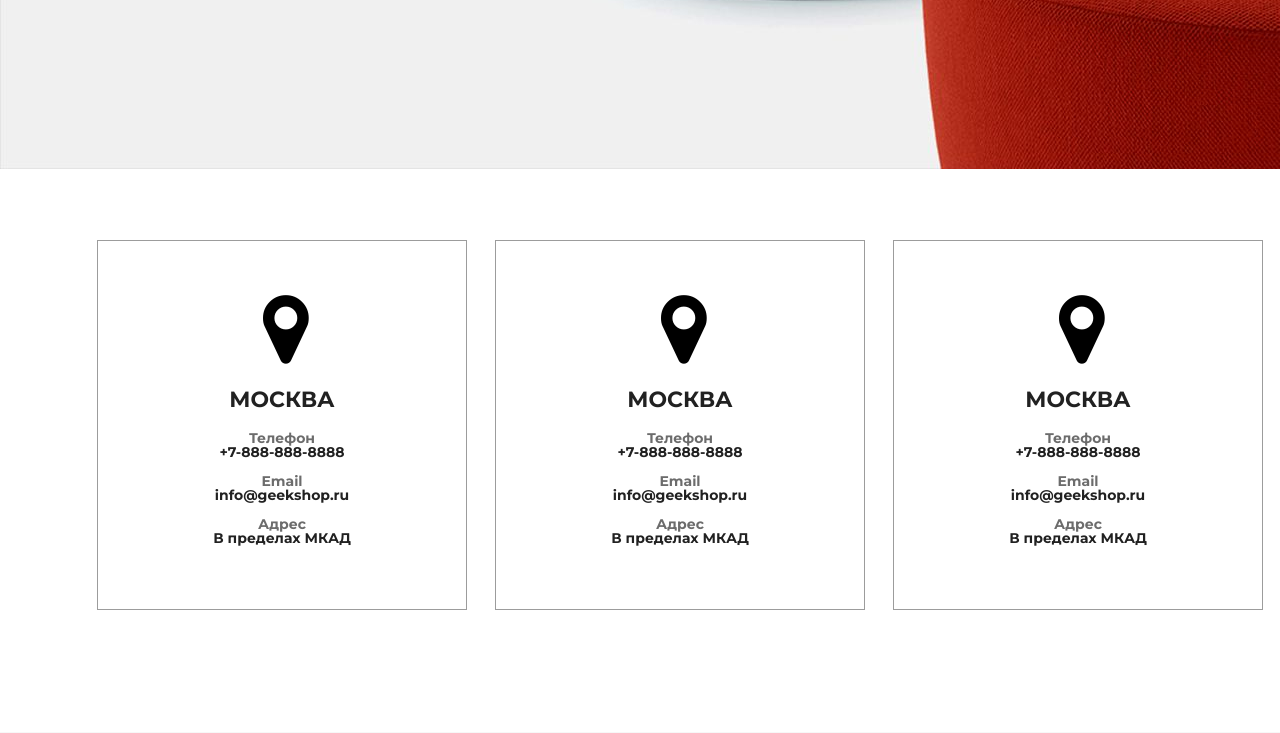
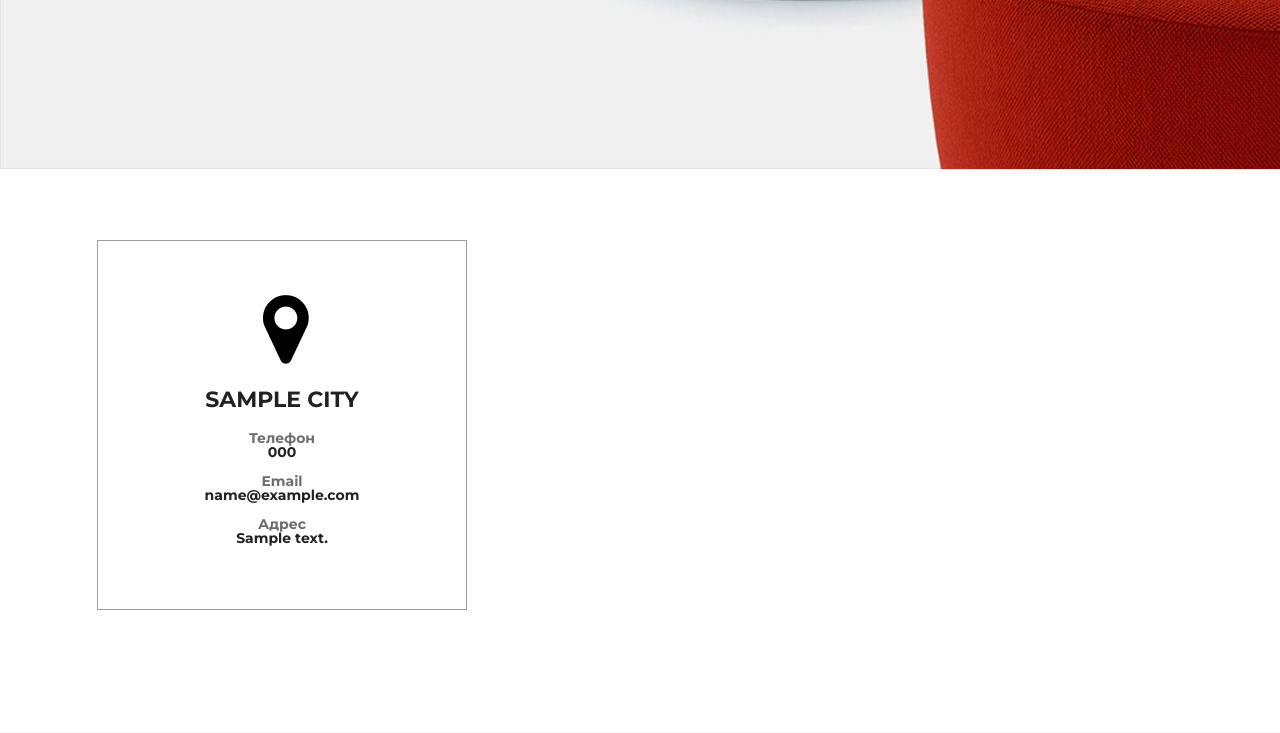
Before and after one commit to usermuser/Geekbrains_django1, a Django app: template geekshop/mainapp/templates/mainapp/contacts.html in a window 1280 px wide; the page is wider, and only the part inside the window is pictured. Shown: the part 631-1364 px from the top of that part. Run offline with Django 3.2, Linux system fonts and the light colour scheme; the template is opened without the code that fills it: most values are stand-ins (such as "Sample title", 1, 10 or a date in 2020).

Commit message:
done with json

```diff
--- a/geekshop/mainapp/templates/mainapp/widgets/location.html
+++ b/geekshop/mainapp/templates/mainapp/widgets/location.html
@@ -1,50 +1,22 @@
 <div class="location">
+    {% for location in locations %}
         <div class="location-1">
             <i class="fa fa-map-marker fa-5x"></i>
-        <h4>Москва</h4>
+            <h4>{{ location.city }}</h4>
             <div class="contacts">
                 <h5>Телефон</h5>
-            <p>+7-888-888-8888</p>
+                <p>{{ location.phone }}</p>
             </div>
             <div class="contacts">
                 <h5>Email</h5>
-            <p>info@geekshop.ru</p>
+                <p>{{ location.email }}</p>
             </div>
             <div class="contacts">
                 <h5>Адрес</h5>
-            <p>В пределах МКАД</p>
+                <p>{{ location.address }}</p>
             </div>
         </div>
-    <div class="location-1">
-        <i class="fa fa-map-marker fa-5x"></i>
-        <h4>Москва</h4>
-        <div class="contacts">
-            <h5>Телефон</h5>
-            <p>+7-888-888-8888</p>
+    {% endfor %}
+
+
 </div>
-        <div class="contacts">
-            <h5>Email</h5>
-            <p>info@geekshop.ru</p>
-        </div>
-        <div class="contacts">
-            <h5>Адрес</h5>
-            <p>В пределах МКАД</p>
-        </div>
-    </div>
-    <div class="location-1">
-        <i class="fa fa-map-marker fa-5x"></i>
-        <h4>Москва</h4>
-        <div class="contacts">
-            <h5>Телефон</h5>
-            <p>+7-888-888-8888</p>
-        </div>
-        <div class="contacts">
-            <h5>Email</h5>
-            <p>info@geekshop.ru</p>
-        </div>
-        <div class="contacts">
-            <h5>Адрес</h5>
-            <p>В пределах МКАД</p>
-        </div>
-    </div>
-</div>
--- /dev/null
+++ b/geekshop/static/docs/location.json
@@ -0,0 +1,3 @@
+[{"phone": "+7-123-123-123", "email": "ema11111_111", "address": 1111, "city": "Moscow"},
+  {"phone": "222222_2222", "email": "ema1_2222_222", "address": 222222, "city": "Chelyabinsk"},
+  {"phone": "3333_3333", "email": "email_333_333", "address": 3333333, "city": "Ekaterinburg"}]
```
Also changed, not shown: geekshop/mainapp/views.py (+20 -5 lines), geekshop/static/docs/test.py (added, +10 -0 lines). Lines whose indentation alone changed are shown as unchanged.
